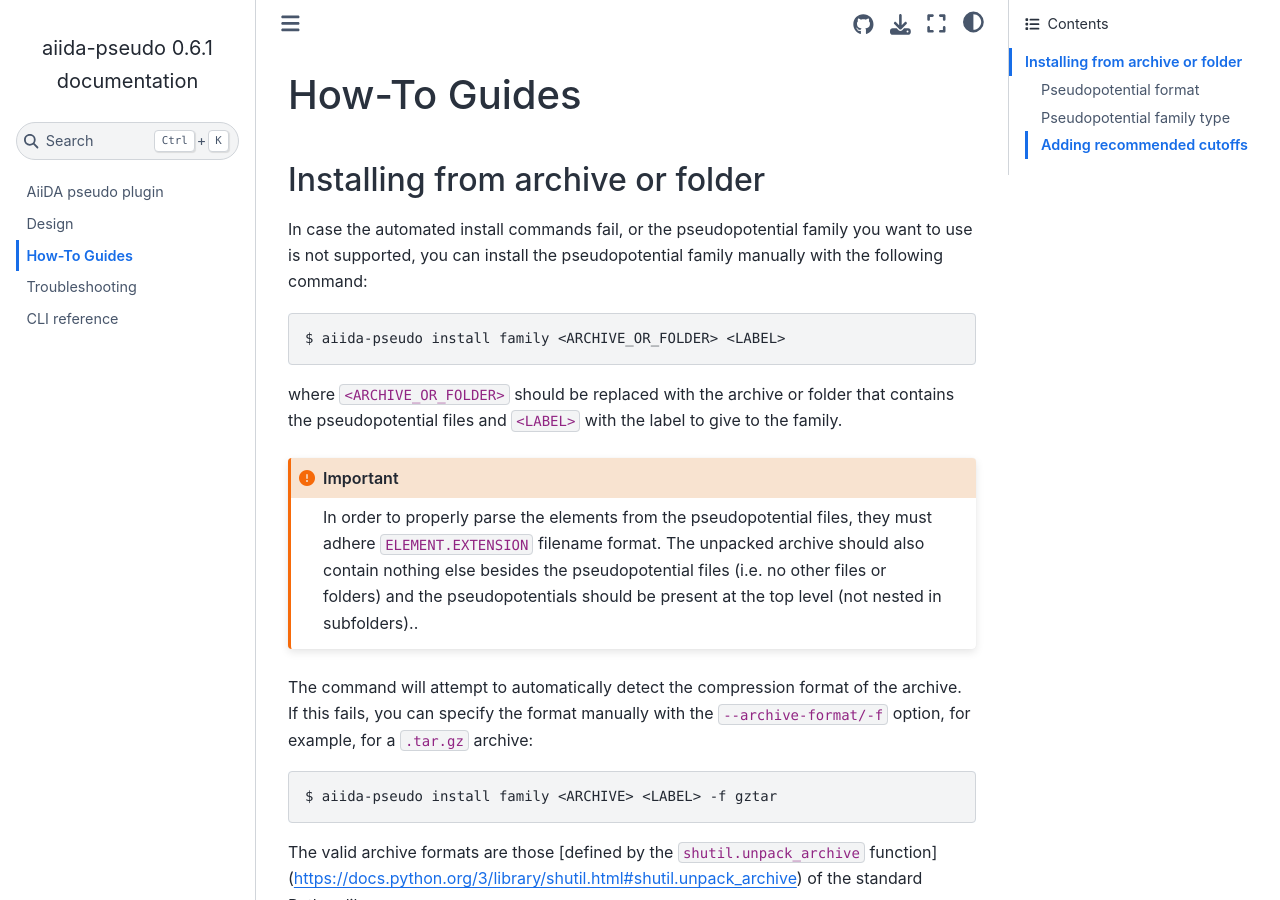
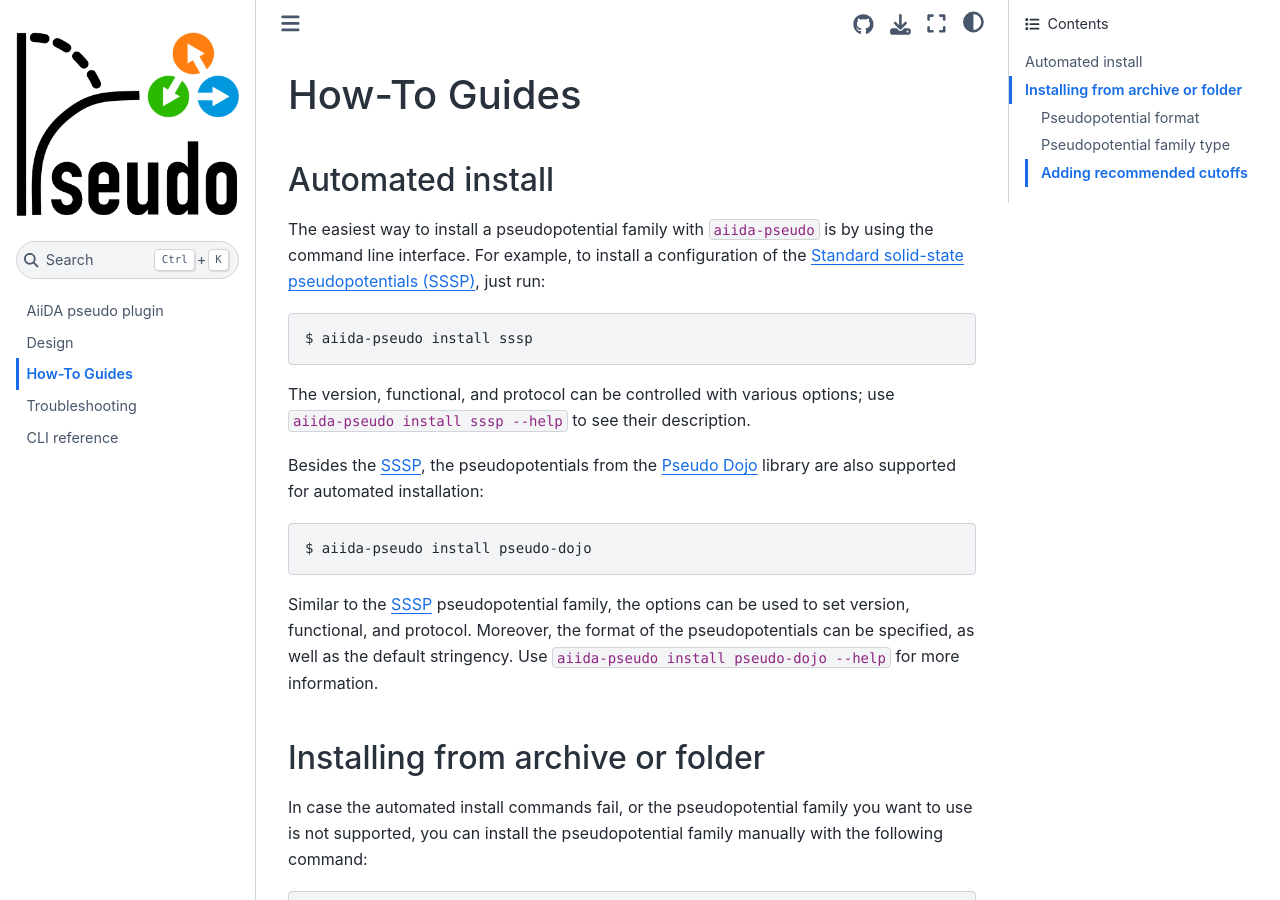
Before and after one commit to aiidateam/aiida-pseudo, a Sphinx documentation site: the page built from docs/source/howto.rst, in a window 1280 px wide and 900 px high. Built offline with Sphinx 7.4.7 and the Sphinx Book theme 1.1.4, drawn with Linux system fonts in a browser that asks for light colours; pages that are not in the unit, such as notebooks, are missing from menus; some of the changed text lies outside the part shown.

Commit message:
Polish the docs some more

```diff
--- a/docs/source/conf.py
+++ b/docs/source/conf.py
@@ -66,3 +66,4 @@ html_theme_options = {
     'extra_navbar': ''
 }
 html_domain_indices = True
+html_logo = '_static/logo.png'
--- a/docs/source/howto.rst
+++ b/docs/source/howto.rst
@@ -3,6 +3,30 @@
 #############
 How-To Guides
 #############
+
+.. _how-to:install_automated:
+
+Automated install
+=================
+
+The easiest way to install a pseudopotential family with ``aiida-pseudo`` is by using the command line interface.
+For example, to install a configuration of the `Standard solid-state pseudopotentials (SSSP) <https://www.materialscloud.org/discover/sssp/table/efficiency>`_, just run:
+
+.. code-block:: console
+
+    $ aiida-pseudo install sssp
+
+The version, functional, and protocol can be controlled with various options; use ``aiida-pseudo install sssp --help`` to see their description.
+
+Besides the `SSSP`_, the pseudopotentials from the `Pseudo Dojo`_ library are also supported for automated installation:
+
+.. code-block:: console
+
+    $ aiida-pseudo install pseudo-dojo
+
+Similar to the `SSSP`_ pseudopotential family, the options can be used to set version, functional, and protocol.
+Moreover, the format of the pseudopotentials can be specified, as well as the default stringency.
+Use ``aiida-pseudo install pseudo-dojo --help`` for more information.
 
 .. _how-to:install_archive:
 
@@ -68,7 +92,7 @@ The available pseudopotential family classes can be listed with the command:
 
 .. important::
 
-    The ``pseudo.family.sssp`` and ``pseudo.family.pseudo_dojo`` family types are blacklisted since they have their own dedicated install commands in ``aiida-pseudo install sssp`` and ``aiida-pseudo install pseudo-dojo``, respectively.
+    The ``pseudo.family.sssp`` and ``pseudo.family.pseudo_dojo`` family types are blacklisted since they have their own :ref:`dedicated install commands <how-to:install_automated>` in ``aiida-pseudo install sssp`` and ``aiida-pseudo install pseudo-dojo``, respectively.
 
 Adding recommended cutoffs
 --------------------------
@@ -98,3 +122,6 @@ where ``<STRINGENCY>`` is a string that defines the recommended cutoffs, ``<FAMI
 
     The ``PseudoPotentialFamily`` base family type does not support setting recommended cutoffs.
     To be able to use this feature for a manually installed family, install it as a ``CutoffsPseudoPotentialFamily`` as expained :ref:`here <how-to:install_archive:family_type>`.
+
+.. _SSSP: https://www.materialscloud.org/discover/sssp/table/efficiency
+.. _Pseudo Dojo: http://www.pseudo-dojo.org/
```
Also changed, not shown: docs/source/design.rst (+16 -1 lines), docs/source/_static/logo.png (added), 2 other files.
